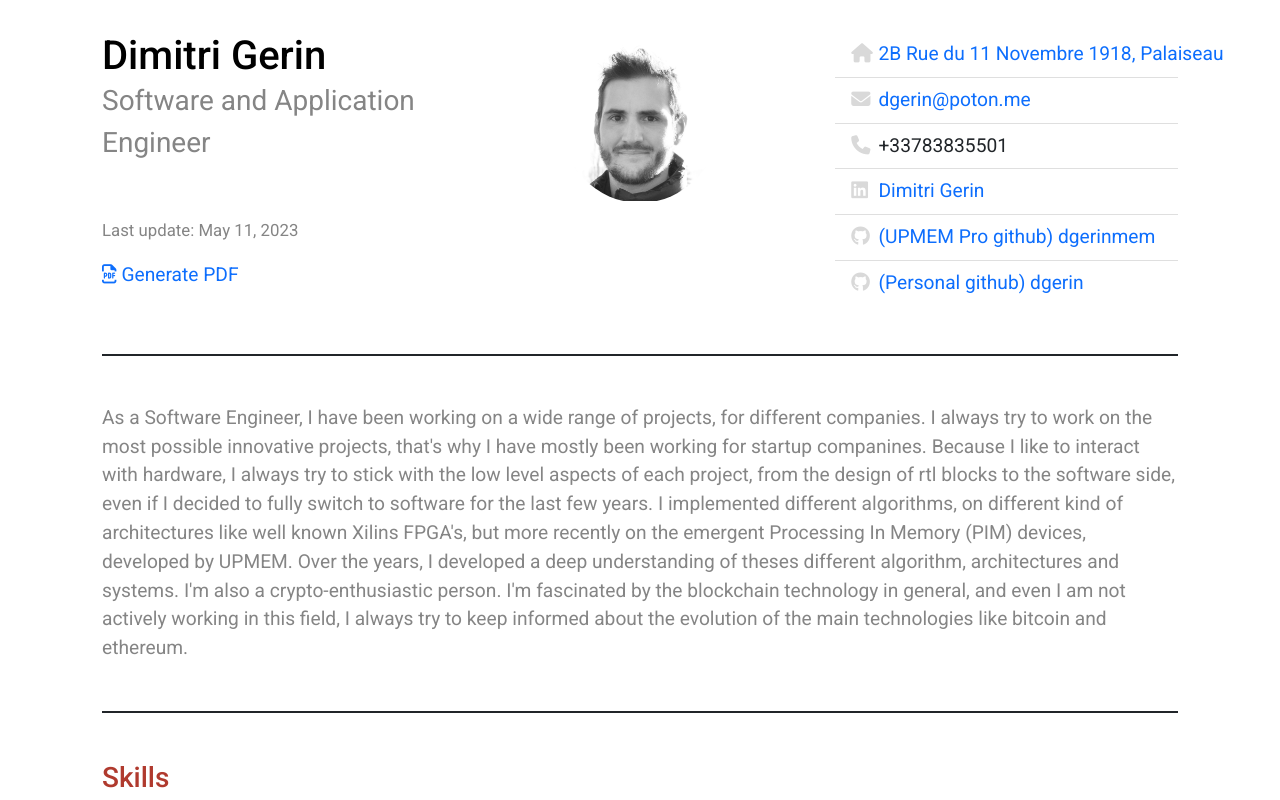
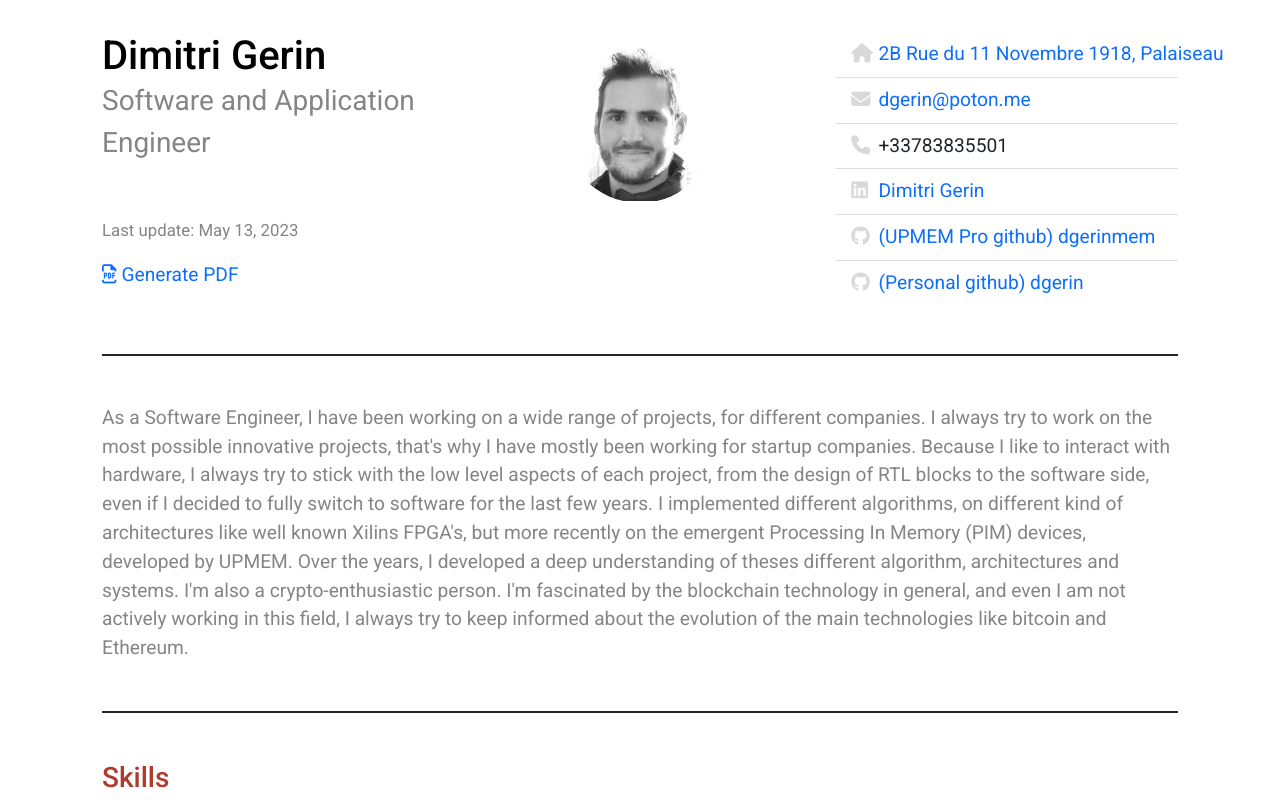
Before and after one commit to dgerin/cv, a plain HTML site: page index.html in a window 1280 px wide. Shown: the top 800 px of the page. Drawn offline with nearby package versions, Linux system fonts and the light colour scheme.

Commit message:
Deploying to gh-pages from  @ af84c2c375ec4475b2c4d7eaa0289f643c127bf7 🚀

```diff
--- a/index.html
+++ b/index.html
@@ -24,7 +24,7 @@
                 </div>
                 <div>
                     <p>
-                        <time datetime="" class="small">Last update: May 11, 2023</time>
+                        <time datetime="" class="small">Last update: May 13, 2023</time>
                     </p>
                     <p>
                         <span class="screen"><a href="dimitri-gerin.software-and-application-engineer.pdf"><i class="far fa-file-pdf"></i>Generate PDF</a></span>
@@ -65,13 +65,13 @@
     <div class="border-bottom border-2 border-print-0 border-dark mb-5 pb-5 pb-print-0 mb-print-1">
         As a Software Engineer, I have been working on a wide range of projects, for different companies.
         I always try to work on the most possible innovative projects, that's why I have mostly been working
-        for startup companines. Because I like to interact with hardware, I always try to stick with the low level aspects of each project,
-        from the design of rtl blocks to the software side, even if I decided to fully switch to software for the last few years.
+        for startup companies. Because I like to interact with hardware, I always try to stick with the low level aspects of each project,
+        from the design of RTL blocks to the software side, even if I decided to fully switch to software for the last few years.
         I implemented different algorithms, on different kind of architectures like well known Xilins FPGA's,
         but more recently on the emergent Processing In Memory (PIM) devices, developed by UPMEM.
         Over the years, I developed a deep understanding of theses different algorithm, architectures and systems.
         I'm also a crypto-enthusiastic person. I'm fascinated by the blockchain technology in general, and even I am not actively
-        working in this field, I always try to keep informed about the evolution of the main technologies like bitcoin and ethereum.
+        working in this field, I always try to keep informed about the evolution of the main technologies like bitcoin and Ethereum.
     </div>
 
     <div class="border-bottom border-2 border-print-0 border-dark mb-5 pb-5 pb-print-0 mb-print-1">
```
Also changed, not shown: 1 other file.
